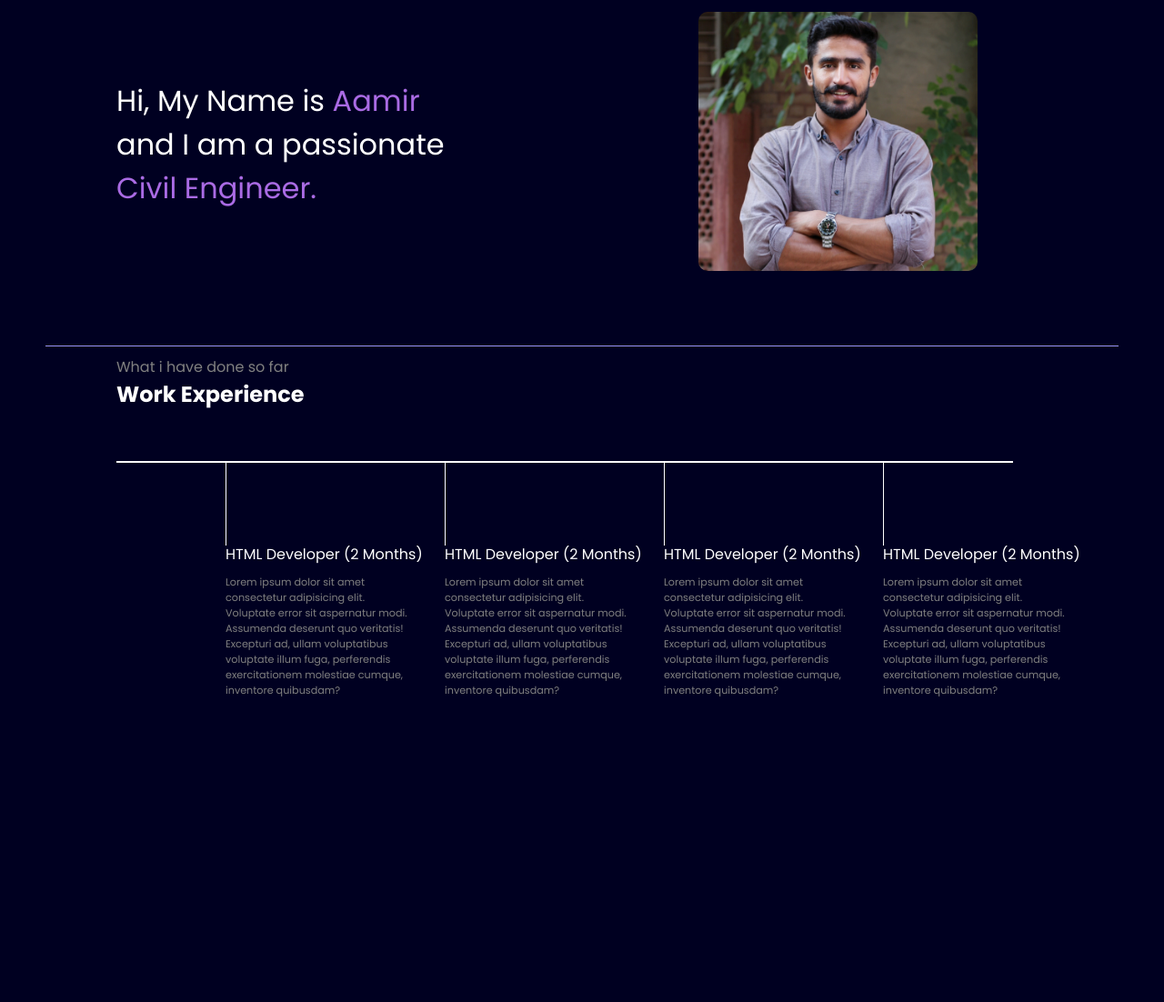
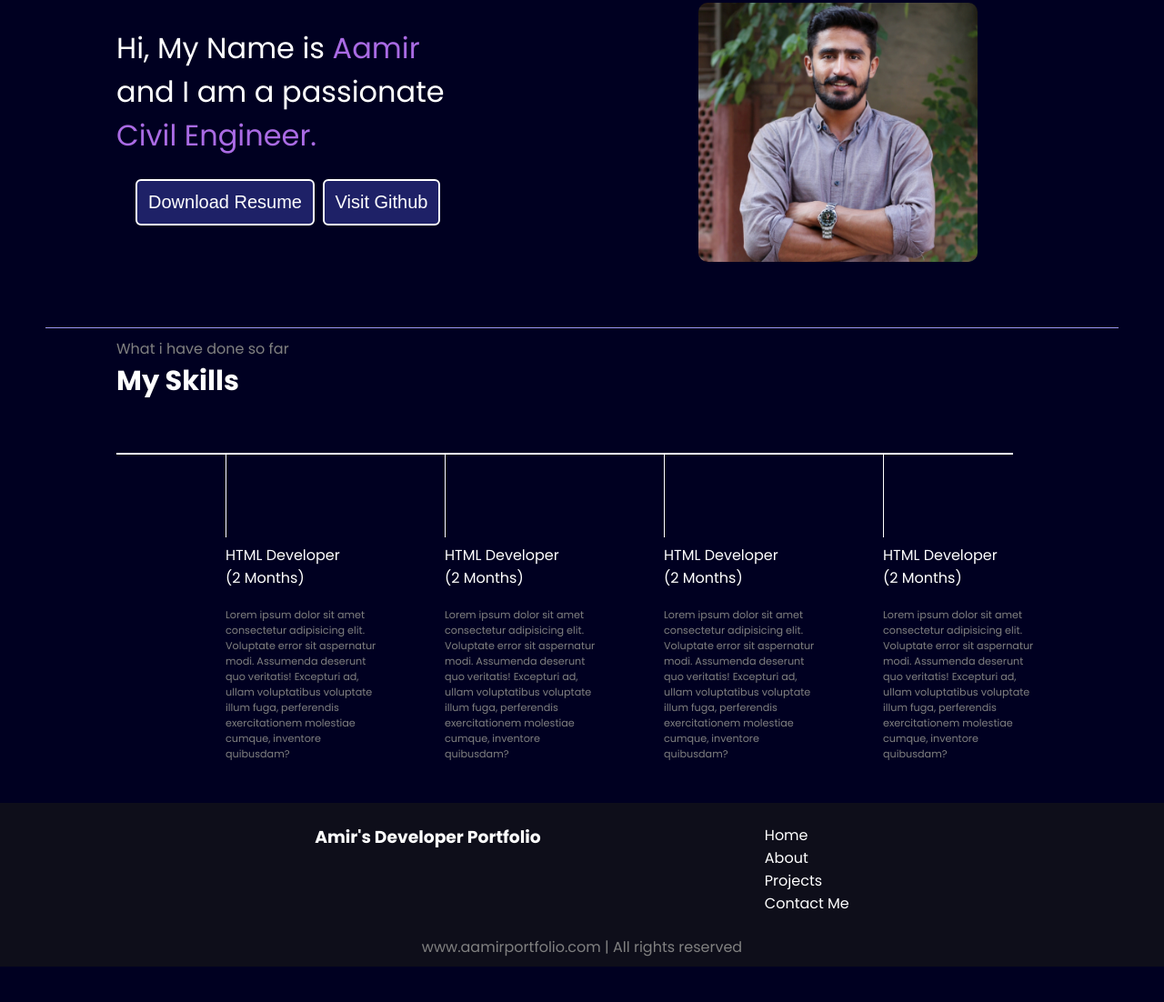
Before and after one commit to aamircheema/Portfolio, a plain HTML site: page index.html in a window 1280 px wide. Shown: the part 142-1244 px from the top of the page at 91% size. After the commit the page ends 1205 px from the top, so only its background shows below. Drawn offline with nearby package versions, Linux system fonts and the light colour scheme.

Commit message:
add footer

```diff
--- a/index.html
+++ b/index.html
@@ -48,7 +48,7 @@
       .firstSection {
         display: flex;
         justify-content: space-around;
-        margin: 75px 0;
+        margin: 65px 0;
         align-items: center;
       }
       .firstSection > div {
@@ -56,6 +56,19 @@
       }
       .leftSection {
         font-size: 2rem;
+      }
+      .leftSection .buttons {
+        padding: 21px;
+        margin: auto;
+      }
+      .leftSection .btn {
+        padding: 12px;
+        background-color: #1e2167;
+        color: white;
+        border: 2px solid white;
+        border-radius: 6px;
+        font-size: 20px;
+        cursor: pointer;
       }
       .rightSection img {
         width: 80%;
@@ -70,11 +83,10 @@
       .secondSection {
         max-width: 80vw;
         margin: auto;
-        height: 60vw;
+        height: 40vw;
       }
       .secondSection h1 {
-        font-size: 1.5rem;
-        font-family: "Poppins", sans-serif;
+        font-size: 1.9rem;
       }
       main hr {
         border: 0;
@@ -100,14 +112,30 @@
       }
       .vertical-title {
         position: relative;
-        top: 90px;
-        width: 250px;
+        top: 100px;
+        width: 140px;
       }
       .vertical-desc {
-        margin-top: 100px;
-        width: 200px;
+        margin-top: 120px;
+        width: 170px;
         color: gray;
         font-size: 0.7rem;
+      }
+      footer {
+        background-color: #0e0e1a;
+        height: 180px;
+      }
+      .footer {
+        display: flex;
+        padding: 23px 100px;
+        justify-content: space-evenly;
+      }
+      .footer ul {
+        list-style: none;
+      }
+      footer .footer-rights {
+        text-align: center;
+        color: gray;
       }
     </style>
   </head>
@@ -132,6 +160,10 @@
           <span class="colorPurple">Aamir</span>
           <div>and I am a passionate</div>
           <span id="element"></span>
+          <div class="buttons">
+            <button class="btn">Download Resume</button>
+            <button class="btn">Visit Github</button>
+          </div>
         </div>
         <div class="rightSection">
           <img src="img.png.JPG" alt="Amir's photo" />
@@ -140,7 +172,7 @@
       <hr />
       <section class="secondSection">
         <span class="grey-text">What i have done so far</span>
-        <h1>Work Experience</h1>
+        <h1>My Skills</h1>
         <div class="box">
           <div class="vertical">
             <div class="vertical-title">HTML Developer (2 Months)</div>
@@ -181,6 +213,22 @@
         </div>
       </section>
     </main>
+    <footer>
+      <div class="footer">
+        <h3>Amir's Developer Portfolio</h3>
+
+        <ul>
+          <li>Home</li>
+          <li>About</li>
+          <li>Projects</li>
+          <li>Contact Me</li>
+        </ul>
+      </div>
+
+      <div class="footer-rights">
+        www.aamirportfolio.com | All rights reserved
+      </div>
+    </footer>
     <script src="https://unpkg.com/typed.js@2.0.16/dist/typed.umd.js"></script>
     <!-- Setup and start animation! -->
     <script>
```
